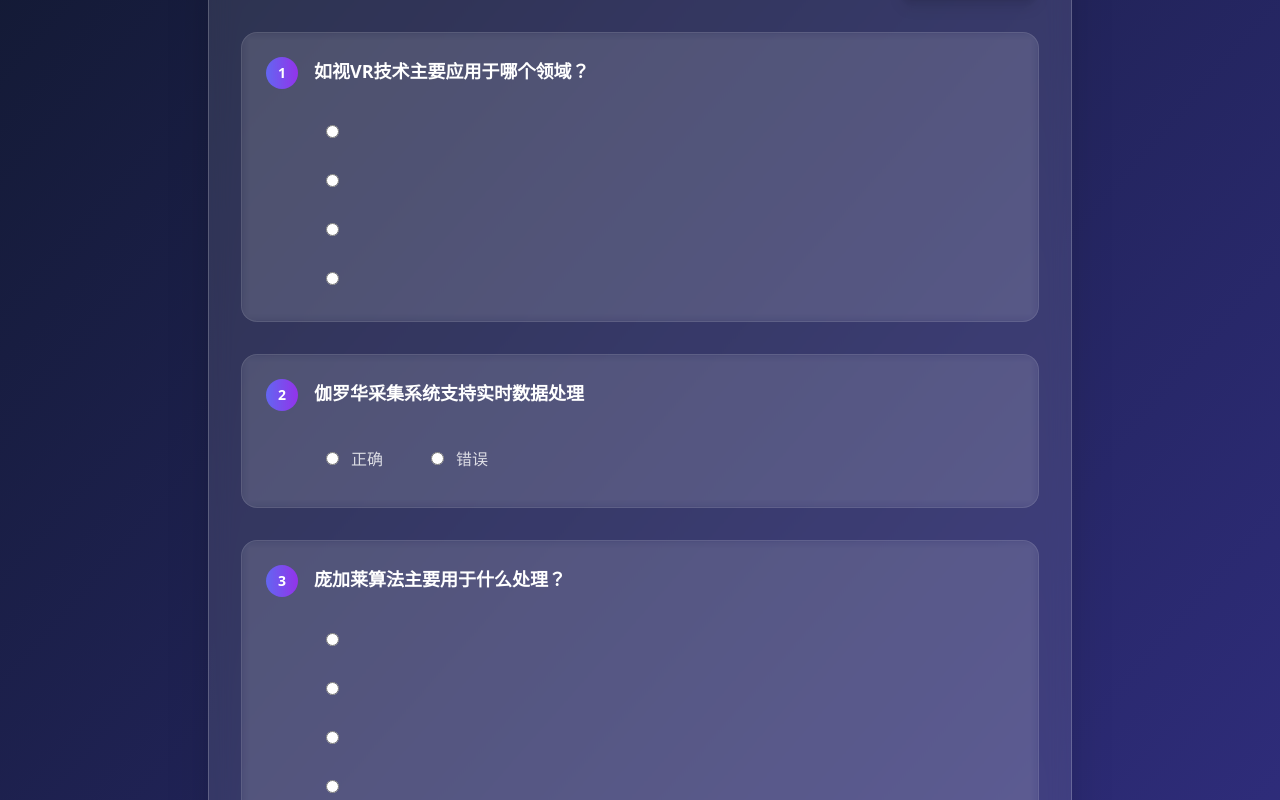
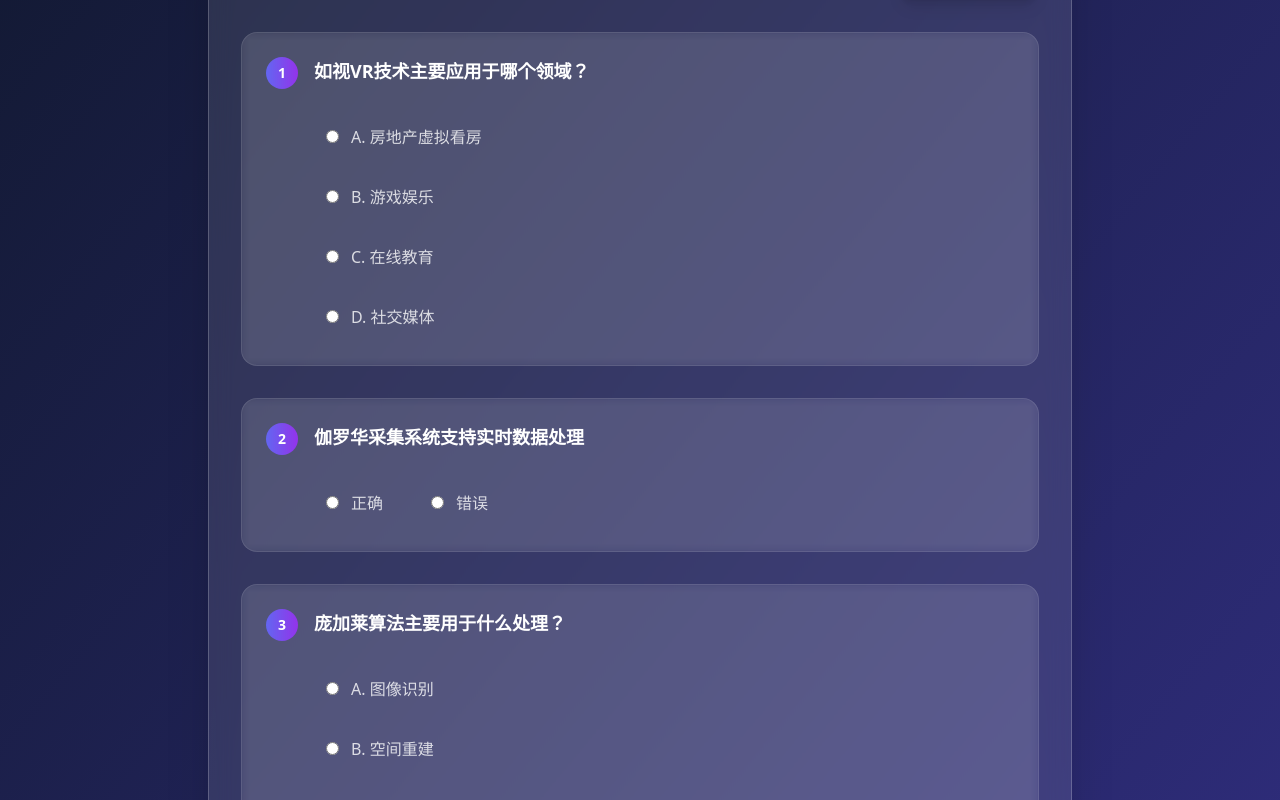
Before and after one commit to Minoclock/rushi-100-questions, a Next.js app: page / in a window 1280 px wide. Shown: the part 3520-4320 px from the top of the page. Built offline with nearby package versions, Linux system fonts and the light colour scheme.

Commit message:
Update page.tsx

```diff
--- a/app/page.tsx
+++ b/app/page.tsx
@@ -504,7 +504,7 @@
 
                   {question.type === 'choice' ? (
                     <div className="space-y-3 ml-12">
-                     {question.options?.map((option, optionIndex) => (
+                     {question.options?.map((opt, optionIndex) => (
                         <label
                           key={optionIndex}
                           className="flex items-center space-x-3 cursor-pointer hover:bg-white/10 p-3 rounded-xl transition-all duration-300 group"
@@ -515,7 +515,7 @@
                             className="text-indigo-500 focus:ring-indigo-500 bg-white/10 border-white/20"
                           />
                           <span className="text-white/80 group-hover:text-white transition-colors">
-                            {Option}
+                            {opt}
                           </span>
                         </label>
                       ))}
```
